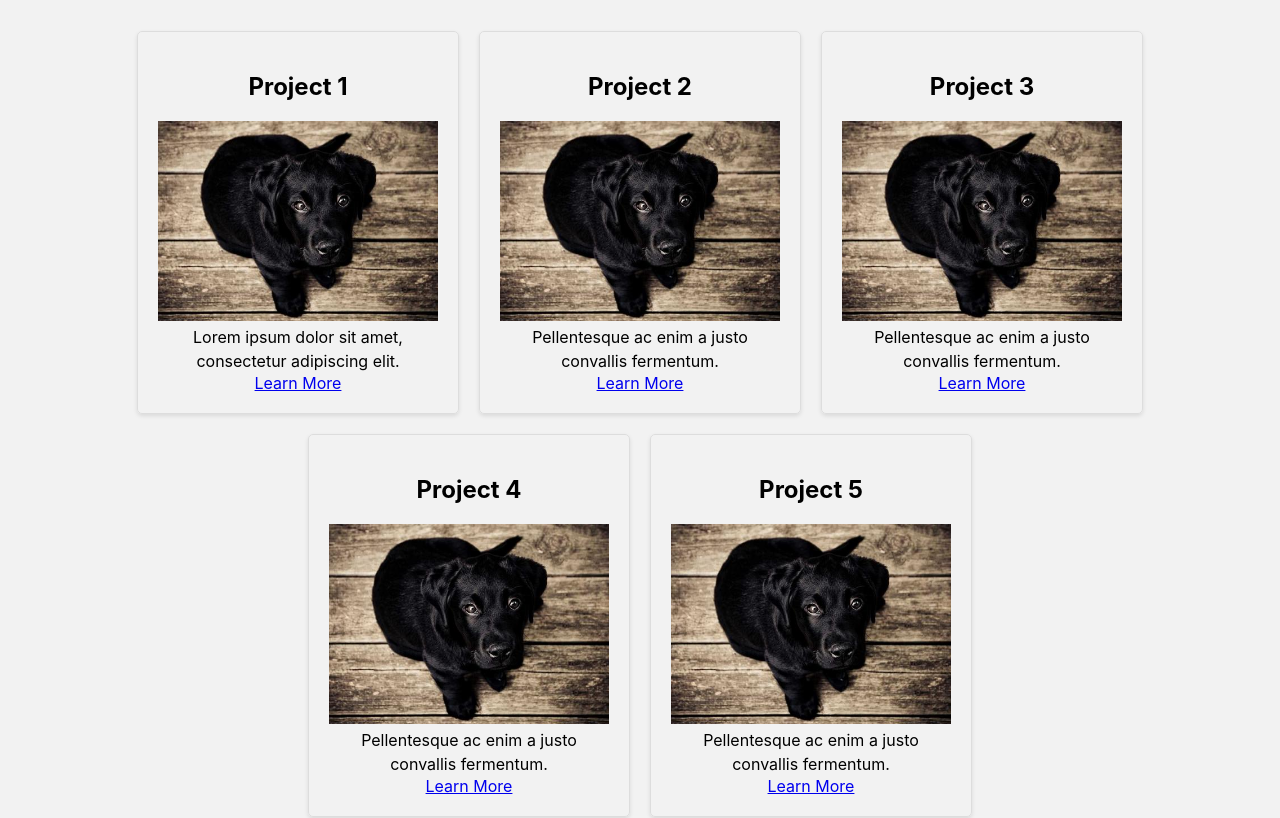
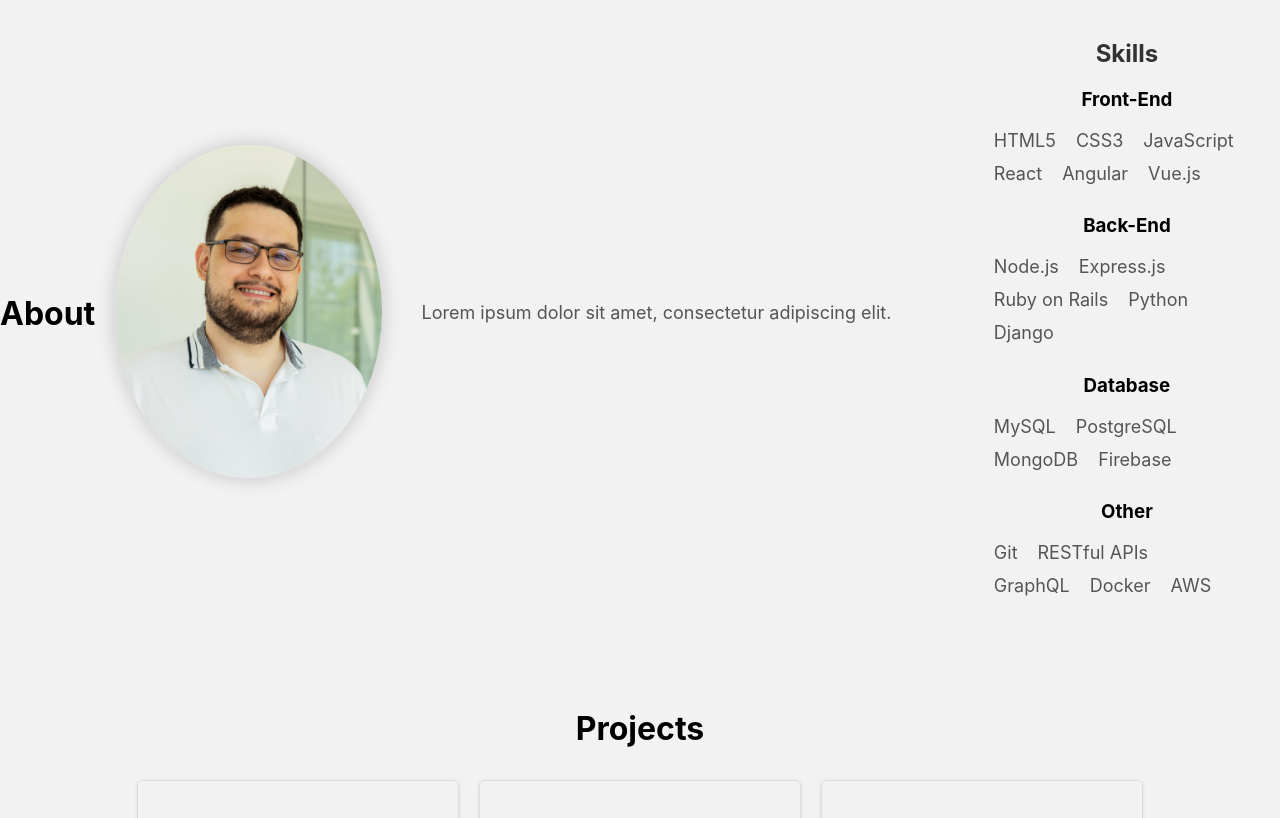
Before and after one commit to gabrieldpcordeiro/portfolio, a React (Create React App) app: page / in a window 1280 px wide. Shown: the part 861-1679 px from the top of the page. Built offline with nearby package versions, Linux system fonts and the light colour scheme.

Commit message:
Add animation while scrolling for About.tsx, need to fix Style. change dataSkills

```diff
--- a/src/components/About.tsx
+++ b/src/components/About.tsx
@@ -1,8 +1,10 @@
-import React, { useState, useEffect } from 'react';
+// About.tsx
+
+import React, { useState, useEffect, useRef } from 'react';
 import { About as AboutType } from '../types/types';
-import { skillsData } from '../data/skillsData';
-import { getImageByName } from "../utils/imageUtils"; // Update the import path
-import '../styles/About.css';
+import { frontEndSkills, backEndSkills, databaseSkills, otherSkills } from '../data/skillsData';
+import { getImageByName } from '../utils/imageUtils';
+import '../styles/About.css'; // Import the styles for the About component
 
 interface AboutProps {
     about: AboutType;
@@ -11,34 +13,90 @@ interface AboutProps {
 const About: React.FC<AboutProps> = ({ about }) => {
     const { bio, imageUrl, skills } = about;
     const [imageSrc, setImageSrc] = useState<string | null>(null);
+    const aboutRef = useRef<HTMLDivElement | null>(null);
+    const skillsRef = useRef<HTMLDivElement | null>(null);
 
     useEffect(() => {
         const fetchImage = async () => {
-            const src = await getImageByName({ name: imageUrl, alt: "My Profile Picture" });
+            const src = await getImageByName({ name: imageUrl, alt: 'My Profile Picture' });
             setImageSrc(src);
         };
         fetchImage();
+
+        const options = {
+            threshold: 0.5,
+        };
+
+        const observer = new IntersectionObserver((entries) => {
+            entries.forEach((entry) => {
+                if (entry.isIntersecting) {
+                    aboutRef.current?.classList.add('fade-in');
+                    skillsRef.current?.classList.add('fade-in');
+                } else {
+                    aboutRef.current?.classList.remove('fade-in');
+                    skillsRef.current?.classList.remove('fade-in');
+                }
+            });
+        }, options);
+
+        if (aboutRef.current) {
+            observer.observe(aboutRef.current);
+        }
+
+        return () => {
+            observer.disconnect();
+        };
     }, [imageUrl]);
 
     return (
-        <div className="about">
+        <div ref={aboutRef} className="about">
+            <h1>About</h1>
             <div className="picture">
-                {imageSrc ? ( // Check if imageSrc is not null before rendering
+                {imageSrc ? (
                     <img src={imageSrc} alt="My Profile Picture" />
                 ) : (
-                    <div>No Image Found</div> // Handle the case when imageSrc is null
+                    <div>No Image Found</div>
                 )}
             </div>
             <div className="bio">
                 <p>{bio}</p>
             </div>
-            <div className="skills">
+            <div ref={skillsRef} className="skills">
                 <h2>Skills</h2>
-                <ul className="skill-list">
-                    {skillsData.map((skill, index) => (
-                        <li key={index}>{skill}</li>
-                    ))}
-                </ul>can u
+                <div className="skills-categories">
+                    <div className="category">
+                        <h3>Front-End</h3>
+                        <ul className="skill-list">
+                            {frontEndSkills.map((skill, index: number) => (
+                                <li key={index}>{skill}</li>
+                            ))}
+                        </ul>
+                    </div>
+                    <div className="category">
+                        <h3>Back-End</h3>
+                        <ul className="skill-list">
+                            {backEndSkills.map((skill, index: number) => (
+                                <li key={index}>{skill}</li>
+                            ))}
+                        </ul>
+                    </div>
+                    <div className="category">
+                        <h3>Database</h3>
+                        <ul className="skill-list">
+                            {databaseSkills.map((skill, index: number) => (
+                                <li key={index}>{skill}</li>
+                            ))}
+                        </ul>
+                    </div>
+                    <div className="category">
+                        <h3>Other</h3>
+                        <ul className="skill-list">
+                            {otherSkills.map((skill, index: number) => (
+                                <li key={index}>{skill}</li>
+                            ))}
+                        </ul>
+                    </div>
+                </div>
             </div>
         </div>
     );
--- a/src/components/Main.tsx
+++ b/src/components/Main.tsx
@@ -13,11 +13,10 @@ const Main: React.FC = () => {
     return (
         <>
             <main>
-                <Projects/>
-
                 {AboutData.map((about) => (
                     <About key={about.bio} about={about} />
                 ))}
+                <Projects/>
                 <ContactForm/>
             </main>
         </>
--- a/src/components/ProjectCard.tsx
+++ b/src/components/ProjectCard.tsx
@@ -1,4 +1,4 @@
-import React, { useState, useEffect } from 'react';
+import React, { useState, useEffect, useRef } from 'react';
 import { Project } from '../types/types';
 import { Link } from 'react-router-dom';
 import { getImageByName } from "../utils/imageUtils"; // Update the import path
@@ -11,6 +11,8 @@ interface ProjectCardProps {
 const ProjectCard: React.FC<ProjectCardProps> = ({ project }) => {
     const [isFlipped, setIsFlipped] = useState(false);
     const [imageSrc, setImageSrc] = useState<string | null>(null);
+    const cardRef = useRef<HTMLDivElement>(null);
+    const [isVisible, setIsVisible] = useState(false);
 
     useEffect(() => {
         const fetchImage = async () => {
@@ -20,12 +22,30 @@ const ProjectCard: React.FC<ProjectCardProps> = ({ project }) => {
         fetchImage();
     }, [project.imageUrl, project.title]);
 
+    useEffect(() => {
+        const checkVisibility = () => {
+            if (cardRef.current) {
+                const rect = cardRef.current.getBoundingClientRect();
+                const isVisible = rect.top < window.innerHeight && rect.bottom >= 0;
+                setIsVisible(isVisible);
+            }
+        };
+
+        // Add event listener to check visibility when scrolling
+        window.addEventListener('scroll', checkVisibility);
+        checkVisibility(); // Initial check
+
+        // Clean up the event listener when the component unmounts
+        return () => {
+            window.removeEventListener('scroll', checkVisibility);
+        };
+    }, []);
     const handleCardFlip = () => {
         setIsFlipped(!isFlipped);
     };
 
     return (
-        <div className={`card ${isFlipped ? 'is-flipped' : ''}`} onClick={handleCardFlip}>
+        <div className={`card ${isFlipped ? 'is-flipped' : ''} ${isVisible ? 'fade-in-on-scroll fade-in-active' : ''}`} onClick={handleCardFlip} ref={cardRef}>
             <div className="card-front">
                 <h2 className="project-card-title">{project.title}</h2>
                 {imageSrc ? ( // Check if imageSrc is not null before rendering
--- a/src/data/skillsData.ts
+++ b/src/data/skillsData.ts
@@ -1 +1,37 @@
-export const skillsData = ['HTML', 'CSS', 'JavaScript', 'React', 'Node.js', 'Express.js'];
+// skillsData.js
+
+export const frontEndSkills = [
+    'HTML5',
+    'CSS3',
+    'JavaScript',
+    'React',
+    'Angular',
+    'Vue.js',
+    // Add more front-end skills as needed
+];
+
+export const backEndSkills = [
+    'Node.js',
+    'Express.js',
+    'Ruby on Rails',
+    'Python',
+    'Django',
+    // Add more back-end skills as needed
+];
+
+export const databaseSkills = [
+    'MySQL',
+    'PostgreSQL',
+    'MongoDB',
+    'Firebase',
+    // Add more database skills as needed
+];
+
+export const otherSkills = [
+    'Git',
+    'RESTful APIs',
+    'GraphQL',
+    'Docker',
+    'AWS',
+    // Add more general or other skills as needed
+];
--- a/src/styles/About.css
+++ b/src/styles/About.css
@@ -1,61 +1,131 @@
+/* About.css */
+
 .about {
-    height: 25em; /* Adjust the height value as needed */
-    overflow-y: scroll;
-    padding: 0 1.2em 1.2em 1.2em;
-    margin: 2em 0 0 0 ;
-}
-.about::-webkit-scrollbar {
-    width: 8px;
+    width: 100%;
+    padding: 60px 0;
+    display: flex;
+    align-items: center;
+    justify-content: center;
+    overflow: hidden;
+    opacity: 0;
+    transform: translateY(20px);
+    transition: opacity 1.5s ease, transform 1.5s ease;
 }
 
-.about::-webkit-scrollbar-track {
-    background-color: #f1f1f1;
+.about.fade-in {
+    opacity: 1;
+    transform: translateY(0);
 }
 
-.about::-webkit-scrollbar-thumb {
-    background-color: #888;
-    border-radius: 4px;
+.content {
+    max-width: 1200px;
+    margin: 0 auto;
+    display: flex;
+    justify-content: space-between;
+    align-items: center;
+    background-color: #f9f9f9;
+    border: 1px solid #3498db; /* Blue border around the image */
+    border-radius: 8px;
+    padding: 20px;
+    box-shadow: 0 0 20px rgba(0, 0, 0, 0.2);
 }
 
-.about::-webkit-scrollbar-thumb:hover {
-    background-color: #555;
-}
-.about-tabs {
-    position: sticky;
-    top: 0;
-    background-color: #f1f1f1;
-    display: flex;
-    justify-content: center;
-    margin-bottom: 20px;
-    z-index: 1;
+.picture {
+    flex: 1;
+    text-align: center;
+    padding: 20px;
 }
 
-.about-tab {
-    padding: 10px 20px;
-    background-color: #333;
-    color: #fff;
-    border: none;
-    border-radius: 4px;
-    font-size: 14px;
-    font-weight: bold;
-    text-decoration: none;
-    margin-right: 10px;
-    cursor: pointer;
-    transition: background-color 0.3s ease;
+.picture img {
+    max-width: 100%;
+    height: auto;
+    border-radius: 50%;
+    box-shadow: 0 0 20px rgba(0, 0, 0, 0.2);
 }
 
-.about-tab:last-child {
-    margin-right: 0;
+.bio {
+    flex: 2;
+    padding: 20px;
+    text-align: left;
 }
 
-.about-tab.active {
-    background-color: #007bff;
+.bio h1 {
+    font-size: 28px;
+    margin-bottom: 20px;
+    color: #333;
 }
 
-.about-tab:hover {
-    background-color: #555;
+.bio p {
+    font-size: 18px;
+    color: #555;
+    line-height: 1.6;
 }
 
-.about-content {
+.skills {
+    flex: 1;
     padding: 20px;
 }
+
+.skills h2 {
+    font-size: 24px;
+    margin-bottom: 20px;
+    color: #333;
+}
+
+.skill-list {
+    list-style-type: none;
+    padding: 0;
+    margin: 0;
+    display: flex;
+    flex-wrap: wrap; /* Display skills side by side */
+}
+
+.skill-list li {
+    font-size: 18px;
+    margin-right: 20px; /* Add space between skills */
+    margin-bottom: 12px;
+    color: #555;
+}
+
+/* Responsive Styles for Mobile */
+@media screen and (max-width: 768px) {
+    .about {
+        padding: 40px 0;
+    }
+
+    .content {
+        flex-direction: column;
+        align-items: center;
+    }
+
+    .picture img {
+        max-width: 200px;
+    }
+
+    .bio {
+        padding: 0 20px;
+    }
+
+    .bio h1 {
+        font-size: 24px;
+        margin-bottom: 10px;
+    }
+
+    .bio p {
+        font-size: 16px;
+    }
+
+    .skills {
+        padding: 10px;
+    }
+
+    .skills h2 {
+        font-size: 22px;
+        margin-bottom: 10px;
+    }
+
+    .skill-list li {
+        font-size: 16px;
+        margin-right: 10px;
+    }
+}
--- a/src/styles/ProjectCard.css
+++ b/src/styles/ProjectCard.css
@@ -1,4 +1,13 @@
+.fade-in-on-scroll {
+    opacity: 0;
+    transform: translateY(20px);
+    transition: opacity 0.5s ease, transform 0.5s ease;
+}
 
+.fade-in-on-scroll.fade-in-active {
+    opacity: 1;
+    transform: translateY(0);
+}
 .card {
     position: relative;
     border: 1px solid #ddd;
```
Also changed, not shown: src/components/Skills.tsx (+38 -7 lines), src/styles/ProjectCardContainer.css (line endings or trailing spaces).
